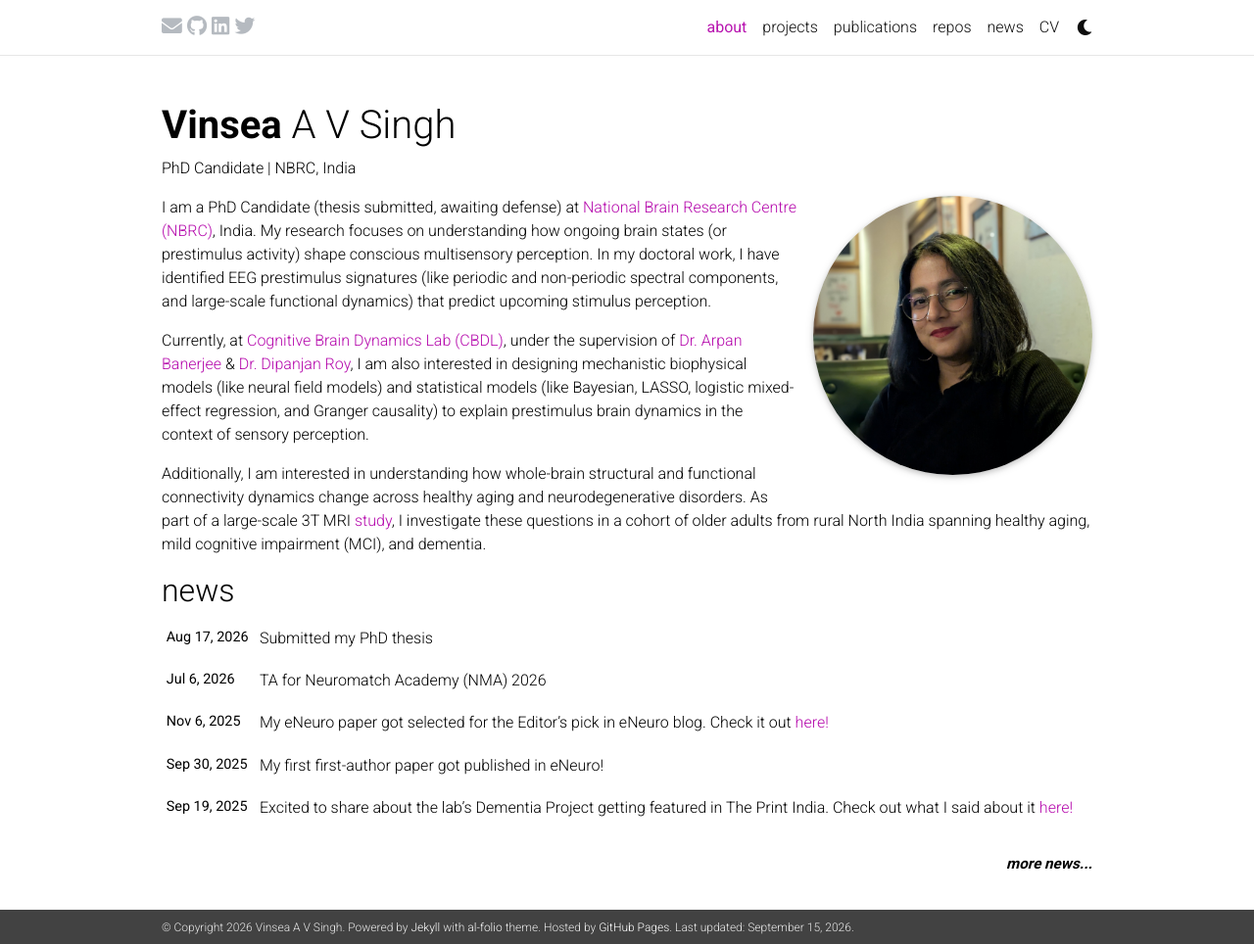
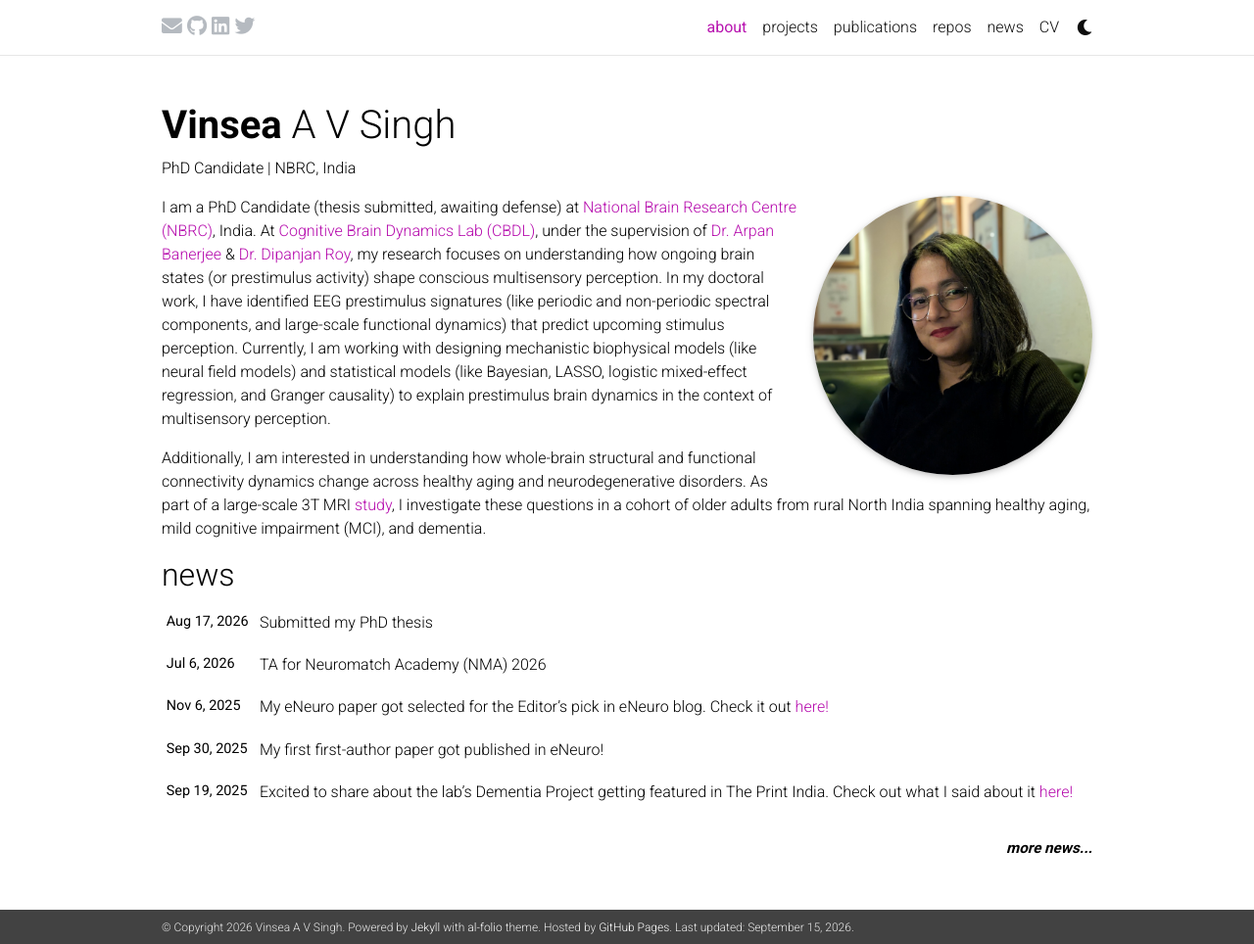
Before and after one commit to VinseaSingh/vinseasingh.github.io, a Jekyll site: the page built from _pages/about.md, in a window 1280 px wide and 964 px high. Shown: the whole window at 98% size. Built offline with Jekyll 4.4.1, drawn with Linux system fonts in a browser that asks for light colours; full-size pictures stand in for the smaller copies a plugin makes; comment, search, counter and statistics services are not loaded; a style sheet for code colours, icons or effects is not loaded.

Commit message:
Revise about section with current research details
Updated the about section to include details about the Cognitive Brain Dynamics Lab and current research interests.

```diff
--- a/_pages/about.md
+++ b/_pages/about.md
@@ -14,8 +14,6 @@
 social: false  # includes social icons at the bottom of the page
 ---
 
-I am a PhD Candidate (thesis submitted, awaiting defense) at <a href='https://www.nbrc.ac.in/newweb/'>National Brain Research Centre (NBRC)</a>, India. My research focuses on understanding how ongoing brain states (or prestimulus activity) shape conscious multisensory perception. In my doctoral work, I have identified EEG prestimulus signatures (like periodic and non-periodic spectral components, and large-scale functional dynamics) that predict upcoming stimulus perception.
-
-Currently, at <a href='https://cbdlnbrc.weebly.com/'>Cognitive Brain Dynamics Lab (CBDL)</a>, under the supervision of <a href='https://www.nbrc.ac.in/newweb/research/groups/arpan-banerjee'>Dr. Arpan Banerjee</a> & <a href='https://dipanjanr.com/'>Dr. Dipanjan Roy</a>, I am also interested in designing mechanistic biophysical models (like neural field models) and statistical models (like Bayesian, LASSO, logistic mixed-effect regression, and Granger causality) to explain prestimulus brain dynamics in the context of sensory perception.
+I am a PhD Candidate (thesis submitted, awaiting defense) at <a href='https://www.nbrc.ac.in/newweb/'>National Brain Research Centre (NBRC)</a>, India. At <a href='https://cbdlnbrc.weebly.com/'>Cognitive Brain Dynamics Lab (CBDL)</a>, under the supervision of <a href='https://www.nbrc.ac.in/newweb/research/groups/arpan-banerjee'>Dr. Arpan Banerjee</a> & <a href='https://dipanjanr.com/'>Dr. Dipanjan Roy</a>, my research focuses on understanding how ongoing brain states (or prestimulus activity) shape conscious multisensory perception. In my doctoral work, I have identified EEG prestimulus signatures (like periodic and non-periodic spectral components, and large-scale functional dynamics) that predict upcoming stimulus perception. Currently, I am working with designing mechanistic biophysical models (like neural field models) and statistical models (like Bayesian, LASSO, logistic mixed-effect regression, and Granger causality) to explain prestimulus brain dynamics in the context of multisensory perception.
 
 Additionally, I am interested in understanding how whole-brain structural and functional connectivity dynamics change across healthy aging and neurodegenerative disorders. As part of a large-scale 3T MRI <a href='https://theprint.in/ground-reports/nbrc-dementia-research-rural-north-indians/2745675/'>study</a>, I investigate these questions in a cohort of older adults from rural North India spanning healthy aging, mild cognitive impairment (MCI), and dementia.
```
